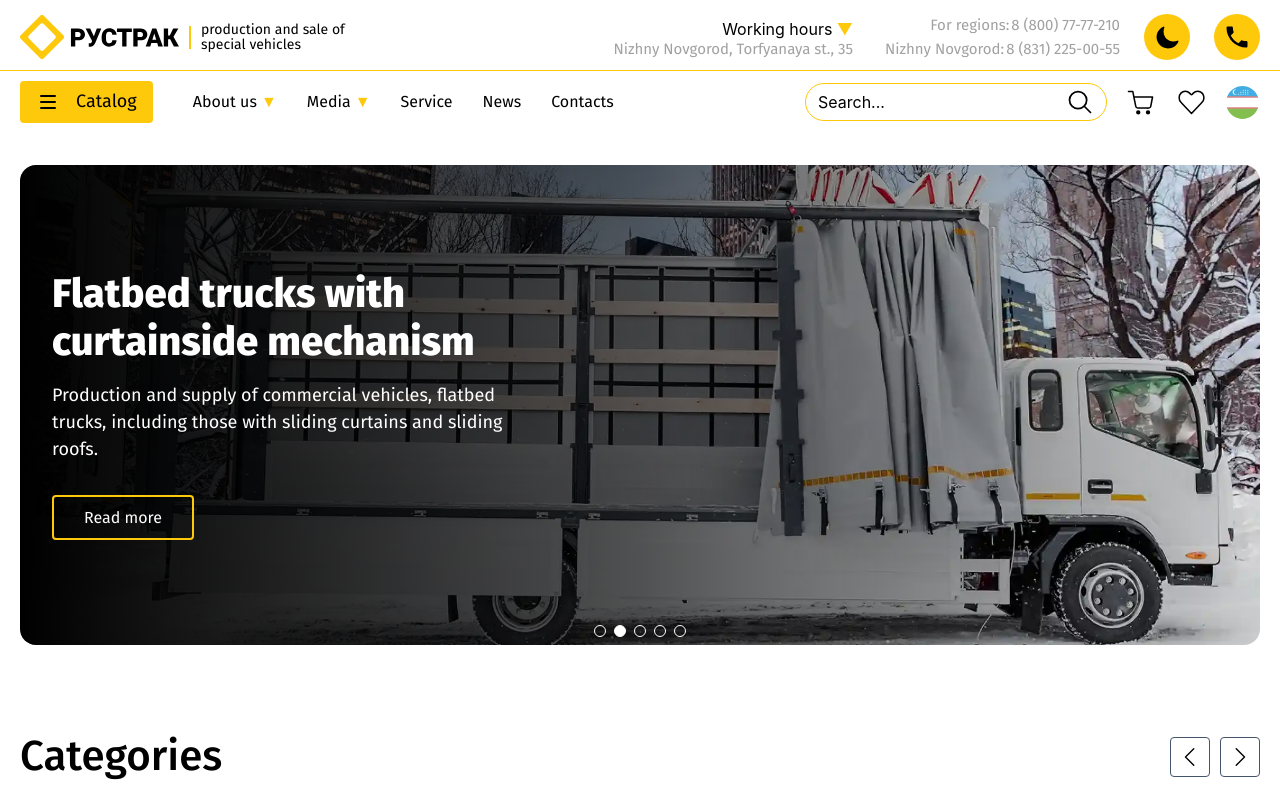
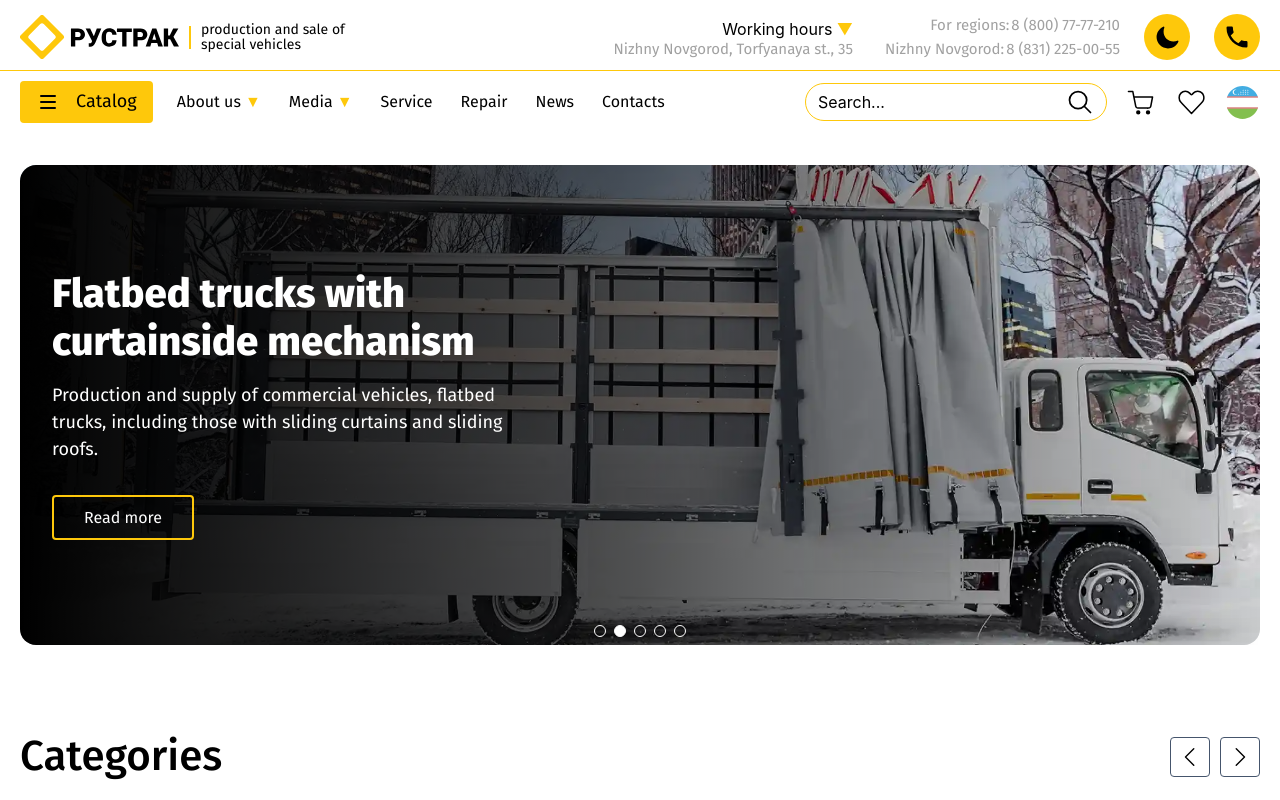
Before and after one commit to misterkhabibullayev/ructrak, a React (Vite) app: page / in a window 1280 px wide. Shown: the top 800 px of the page. Built offline with nearby package versions, Linux system fonts and the light colour scheme.

Commit message:
errorlar to'g'irlandi

```diff
--- a/src/components/HeaderBottom.jsx
+++ b/src/components/HeaderBottom.jsx
@@ -62,7 +62,7 @@ export function HeaderBottom({ isSticky }) {
       <div className="relative">
         <div className="container1">
           <div className="flex items-center justify-between">
-            <div className="flex items-center gap-4 md:gap-10">
+            <div className="flex items-center gap-4 md:gap-6">
               <button
                 onClick={() => toggleMenu("catalog")}
                 aria-label={t("header.catalog")}
@@ -132,7 +132,7 @@ export function HeaderBottom({ isSticky }) {
                 )}
               </AnimatePresence>
               <div>
-                <nav className="text-black dark:text-white transition-all duration-300 hidden lg:flex md:items-center gap-7.5 font-FiraSans font-normal text-[16px] leading-[130%]">
+                <nav className="text-black dark:text-white transition-all duration-300 hidden lg:flex md:items-center gap-7 font-FiraSans font-normal text-[16px] leading-[130%]">
                   <button
                     onClick={() => toggleMenu("about")}
                     aria-label={t("header.aboutUs")}
@@ -163,6 +163,13 @@ export function HeaderBottom({ isSticky }) {
                     aria-label={t("header.service")}
                   >
                     {t("header.service")}
+                  </Link>
+                  <Link
+                    to="/remont"
+                    className=""
+                    aria-label={t("modal.remont")}
+                  >
+                    {t("modal.remont")}
                   </Link>
                   <Link to="/news" className="" aria-label={t("header.news")}>
                     {t("header.news")}
--- a/src/components/ProductCard.jsx
+++ b/src/components/ProductCard.jsx
@@ -27,7 +27,7 @@ export default function ProductCard({
         <div
           className={`aspect-4/3 overflow-hidden rounded-t-lg relative ${!isListGrid ? "md:w-[25%] md:rounded-lg md:aspect-square" : ""}`}
         >
-          <Link to={item.slug}>
+          <Link to={`/catalog/${item.categorySlug}/${item.slug}`}>
             <img
               loading="lazy"
               src={item.media.mainImage}
@@ -58,7 +58,7 @@ export default function ProductCard({
           className={`py-2 md:py-4 px-1 md:px-3 ${!isListGrid ? "md:flex-1 md:flex md:justify-between md:items-center md:py-10" : ""}`}
         >
           <div className={`${!isListGrid ? "md:pl-4 md:pr-15 md:flex-1" : ""}`}>
-            <Link to={item.slug}>
+            <Link to={`/catalog/${item.categorySlug}/${item.slug}`}>
               <h2
                 className={`font-FiraSans font-normal text-base leading-[120%] text-black dark:text-white text-center xl:text-left line-clamp-2 min-h-10 mt-0! ${!isListGrid ? "md:text-[22px] font-medium mb-8" : ""}`}
               >
@@ -128,7 +128,7 @@ export default function ProductCard({
               className={`flex items-center justify-between gap-3 w-full ${!isListGrid ? "pr-0" : "pr-3"}`}
             >
               <Link
-                to={item.slug}
+                to={`/catalog/${item.categorySlug}/${item.slug}`}
                 className="w-full text-center py-3.25 px-2.25 md:px-3.25 bg-[#FEC80B] rounded font-FiraSans font-normal text-xs md:text-base leading-[110%] text-black hover:bg-[#FFD43A] transition-all duration-300"
               >
                 {t("recommendedSection.podrobne")}
--- a/src/components/RecommendedSection.jsx
+++ b/src/components/RecommendedSection.jsx
@@ -108,7 +108,7 @@ export default function Recommended() {
             {recommendedProducts.map((product) => (
               <SwiperSlide key={product.id}>
                 <div data-aos="fade-up">
-                  <a href={`catalog/${product.categorySlug}/${product.slug}`}>
+                  <a href={`/catalog/${product.categorySlug}/${product.slug}`}>
                     <div className="w-full aspect-video">
                       <img
                         loading="lazy"
@@ -121,7 +121,7 @@ export default function Recommended() {
                   <div className="px-3 py-4 bg-white dark:bg-slate-900">
                     <div>
                       <a
-                        href={`catalog/${product.categorySlug}/${product.slug}`}
+                        href={`/catalog/${product.categorySlug}/${product.slug}`}
                         className="min-h-11 font-FiraSans font-normal text-[11px] min-[456px]:text-[18px] leading-[120%] text-black dark:text-white line-clamp-2"
                       >
                         {product?.title?.[currentLang]}
@@ -134,7 +134,7 @@ export default function Recommended() {
                     </div>
                     <div className="flex flex-col min-[890px]:flex-row md:justify-between">
                       <a
-                        href={`catalog/${product.categorySlug}/${product.slug}`}
+                        href={`/catalog/${product.categorySlug}/${product.slug}`}
                         aria-label={t("recommendedSection.podrobne")}
                         className="py-1.5 min-[456px]:py-3.25 px-2.75 min-[456px]:px-7.75 bg-[#fec80b] hover:bg-[#FFD43A] rounded transition-all duration-300 font-FiraSans font-normal text-[11px] min-[456px]:text-[16px] text-center leading-[110%] text-black mb-3 min-[890px]:mb-0"
                       >
--- a/src/pages/CertifikatsPage/index.jsx
+++ b/src/pages/CertifikatsPage/index.jsx
@@ -74,21 +74,24 @@ export default function CertifikatsPage() {
           </h1>
           <div className="grid grid-cols-2 sm:grid-cols-3 lg:grid-cols-4 gap-6 pb-10">
             {cert.map((item) => (
-              <div key={item.id} className="relative w-full h-full group rounded overflow-hidden border border-[#a2a2a2]">
+              <div
+                key={item.id}
+                className="w-full h-full group rounded overflow-hidden border border-[#a2a2a2]"
+              >
                 <a
                   href={item.img}
                   data-fancybox="gallery"
-                  className="inline-block group"
+                  className="inline-block group relative"
                 >
                   <img
                     src={item.img}
                     alt="reviews"
                     className="w-full h-full object-cover"
                   />
+                  <div className="absolute top-0 left-0 w-full h-full bg-black/50 flex opacity-0 text-white group-hover:opacity-100 items-center justify-center transition-all duration-300">
+                    <Images.plusSearchIcon />
+                  </div>
                 </a>
-                <div className="absolute top-0 left-0 w-full h-full bg-black/50 flex opacity-0 text-white group-hover:opacity-100 items-center justify-center transition-all duration-300">
-                  <Images.plusSearchIcon />
-                </div>
               </div>
             ))}
           </div>
```
